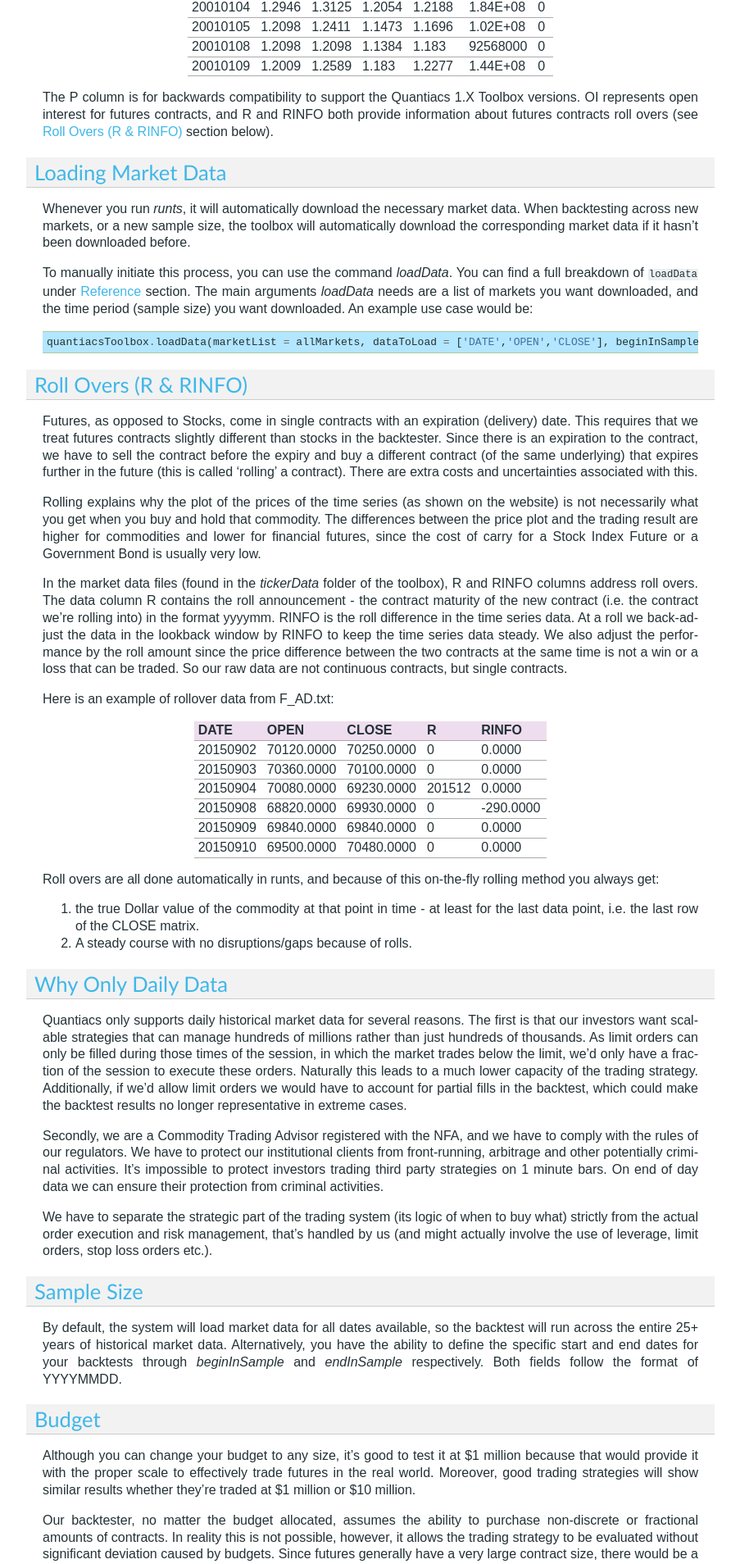
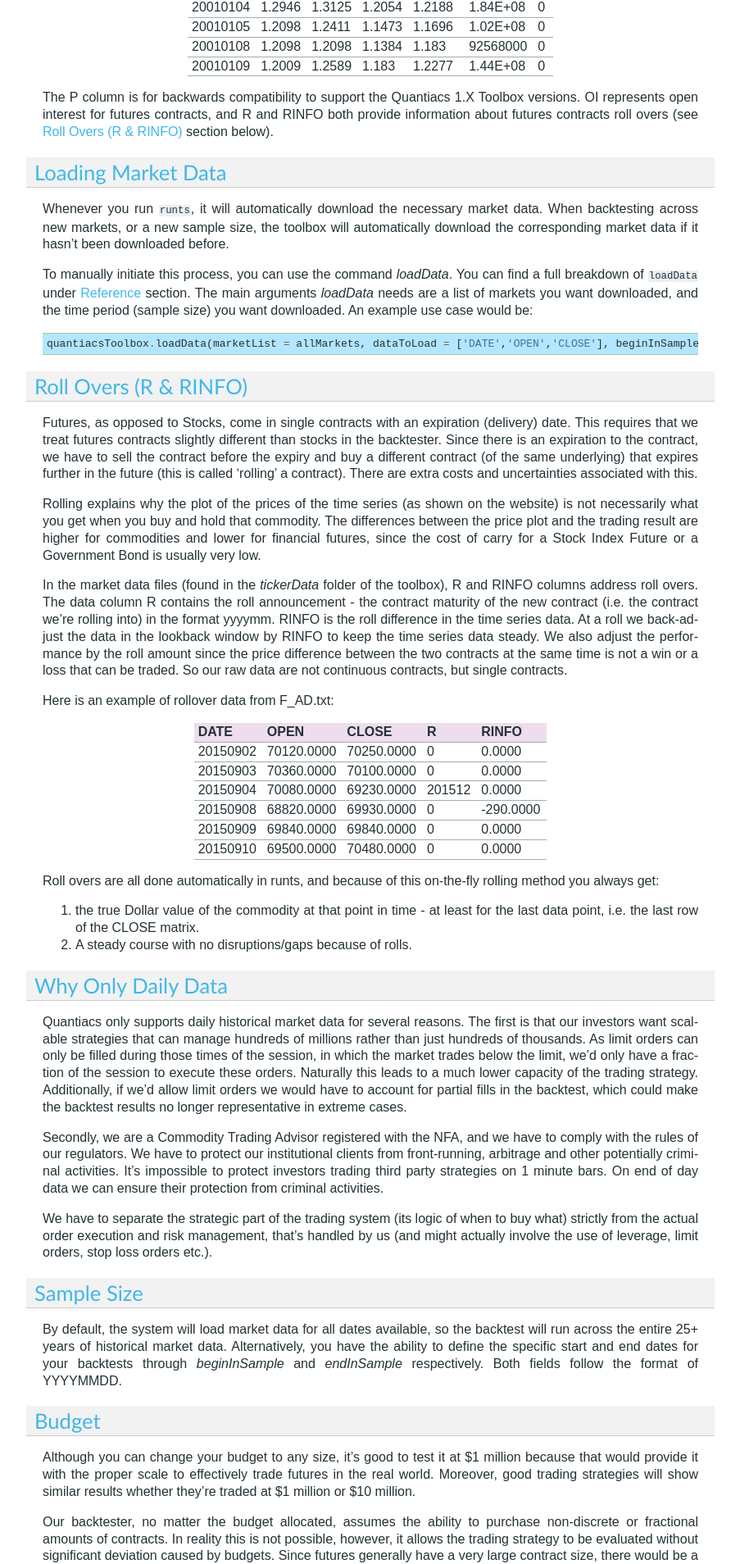
Before and after one commit to IMYin/quantiacs-python-doc, a Sphinx documentation site: the page built from docs/source/settings.rst, in a window 1280 px wide. Shown: the part 2155-4063 px from the top of the page at 82% size, without its empty margins (198-1101 px from the left). Built offline with Sphinx 7.4.7, drawn with Linux system fonts in a browser that asks for light colours.

Commit message:
change function to use proper function syntax

```diff
--- a/docs/source/settings.rst
+++ b/docs/source/settings.rst
@@ -128,7 +128,7 @@ The P column is for backwards compatibility to support the Quantiacs 1.X Toolbox
 Loading Market Data
 -------------------
 
-Whenever you run `runts`, it will automatically download the necessary market data. When backtesting across new markets, or a new sample size, the toolbox will automatically download the corresponding market data if it hasn't been downloaded before.
+Whenever you run ``runts``, it will automatically download the necessary market data. When backtesting across new markets, or a new sample size, the toolbox will automatically download the corresponding market data if it hasn't been downloaded before.
 
 To manually initiate this process, you can use the command `loadData`. You can find a full breakdown of ``loadData`` under :ref:`referenc-label` section. The main arguments `loadData` needs are a list of markets you want downloaded, and the time period (sample size) you want downloaded. An example use case would be:
 
```
